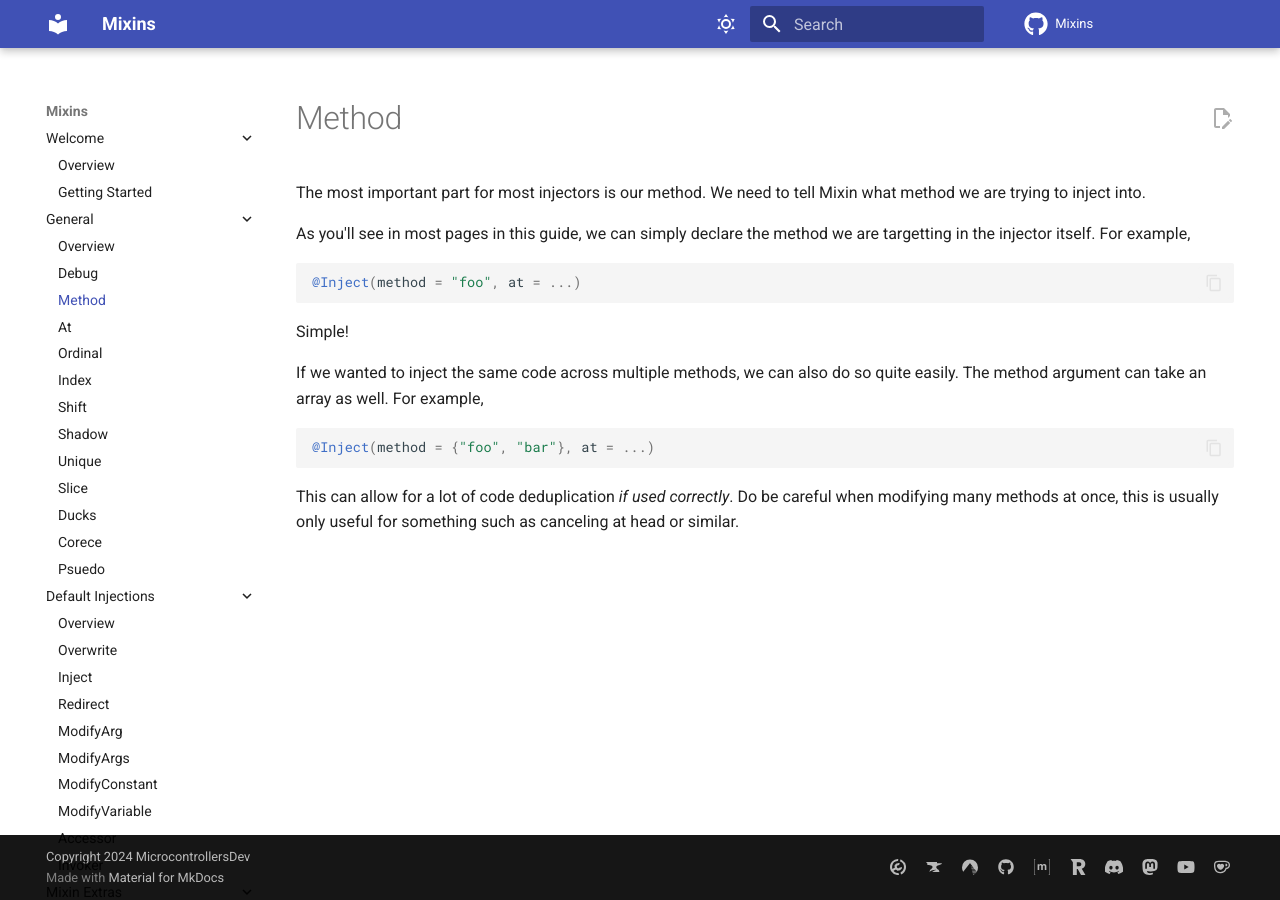
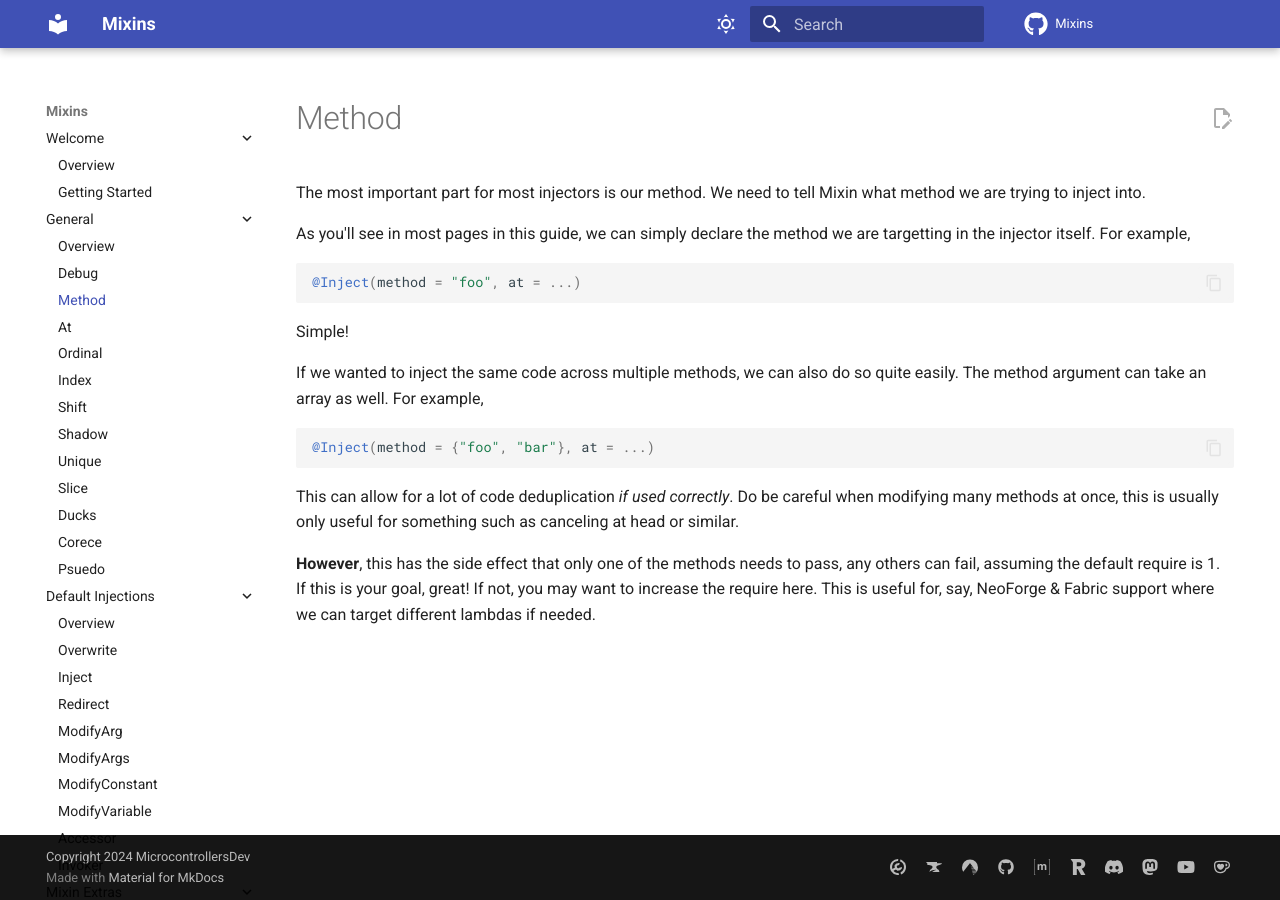
Before and after one commit to MicrocontrollersDev/Mixins, an MkDocs documentation site: the page built from docs/general/method.md, in a window 1280 px wide. Built offline with MkDocs 1.6.1 and Material for MkDocs 9.7.7, drawn with Linux system fonts in a browser that asks for light colours; comment, search, counter and statistics services are not loaded.

Commit message:
list of methods important note

````diff
--- a/docs/general/method.md
+++ b/docs/general/method.md
@@ -17,3 +17,5 @@ If we wanted to inject the same code across multiple methods, we can also do so
 ```
 
 This can allow for a lot of code deduplication *if used correctly*. Do be careful when modifying many methods at once, this is usually only useful for something such as canceling at head or similar.
+
+**However**, this has the side effect that only one of the methods needs to pass, any others can fail, assuming the default require is 1. If this is your goal, great! If not, you may want to increase the require here. This is useful for, say, NeoForge & Fabric support where we can target different lambdas if needed.
````
